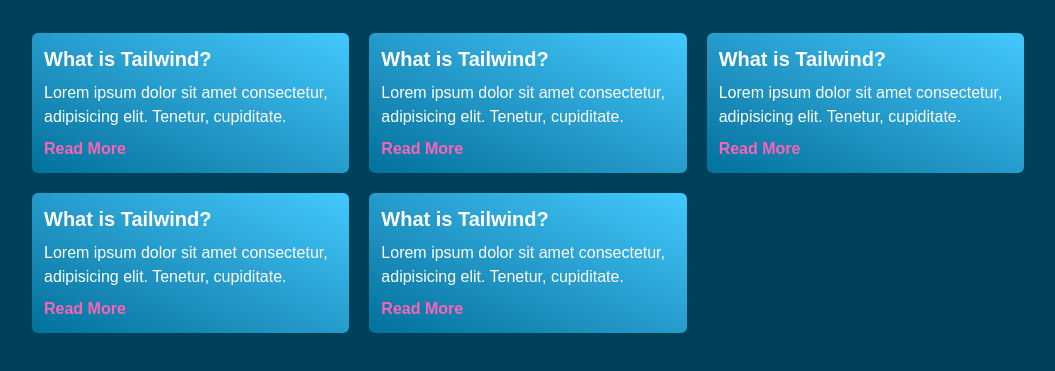
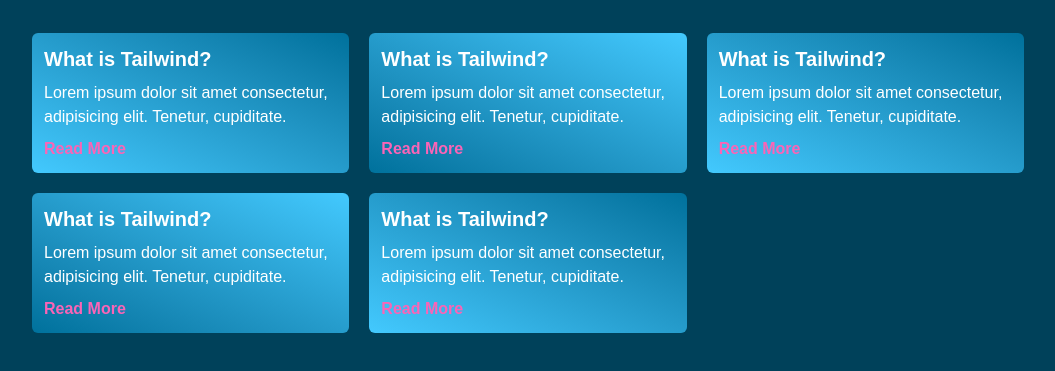
Before and after one commit to Kola0D246/tailwindcss-tutorial, a website built with Vite: page index.html in a window 1280 px wide. Shown: the part 571-942 px from the top of the page, without its empty margins (112-1167 px from the left). Built offline with nearby package versions, Linux system fonts and the light colour scheme.

Commit message:
feat: reverse gradient of every other card (nth child property)

```diff
--- a/index.html
+++ b/index.html
@@ -33,31 +33,31 @@
     <section id="resources" class="grid grid-cols-autofit gap-5 mx-auto max-w-5xl px-4 py-12">
       <h2 class="text-3xl font-bold text-center col-span-full mb-4">Resources</h2>
 
-      <div class="bg-primary-blue bg-linear-to-bl from-primary-blue to-secondary-blue space-y-2 p-3 rounded-md">
+      <div class="bg-primary-blue bg-linear-to-bl even:bg-linear-to-tr from-primary-blue to-secondary-blue space-y-2 p-3 rounded-md">
         <h3 class="text-xl font-bold">What is Tailwind?</h3>
         <p>Lorem ipsum dolor sit amet consectetur, adipisicing elit. Tenetur, cupiditate.</p>
         <a href="" class="font-bold text-pink-400 hover:text-pink-100 transition-colors">Read More</a>
       </div>
 
-      <div class="bg-primary-blue bg-linear-to-bl from-primary-blue to-secondary-blue space-y-2 p-3 rounded-md">
+      <div class="bg-primary-blue bg-linear-to-bl even:bg-linear-to-tr from-primary-blue to-secondary-blue space-y-2 p-3 rounded-md">
         <h3 class="text-xl font-bold">What is Tailwind?</h3>
         <p>Lorem ipsum dolor sit amet consectetur, adipisicing elit. Tenetur, cupiditate.</p>
         <a href="" class="font-bold text-pink-400 hover:text-pink-100 transition-colors">Read More</a>
       </div>
 
-      <div class="bg-primary-blue bg-linear-to-bl from-primary-blue to-secondary-blue space-y-2 p-3 rounded-md">
+      <div class="bg-primary-blue bg-linear-to-bl  even:bg-linear-to-tr from-primary-blue to-secondary-blue space-y-2 p-3 rounded-md">
         <h3 class="text-xl font-bold">What is Tailwind?</h3>
         <p>Lorem ipsum dolor sit amet consectetur, adipisicing elit. Tenetur, cupiditate.</p>
         <a href="" class="font-bold text-pink-400 hover:text-pink-100 transition-colors">Read More</a>
       </div>
 
-      <div class="bg-primary-blue bg-linear-to-bl from-primary-blue to-secondary-blue space-y-2 p-3 rounded-md">
+      <div class="bg-primary-blue bg-linear-to-bl even:bg-linear-to-tr from-primary-blue to-secondary-blue space-y-2 p-3 rounded-md">
         <h3 class="text-xl font-bold">What is Tailwind?</h3>
         <p>Lorem ipsum dolor sit amet consectetur, adipisicing elit. Tenetur, cupiditate.</p>
         <a href="" class="font-bold text-pink-400 hover:text-pink-100 transition-colors">Read More</a>
       </div>
 
-      <div class="bg-primary-blue bg-linear-to-bl from-primary-blue to-secondary-blue space-y-2 p-3 rounded-md">
+      <div class="bg-primary-blue bg-linear-to-bl even:bg-linear-to-tr from-primary-blue to-secondary-blue space-y-2 p-3 rounded-md">
         <h3 class="text-xl font-bold">What is Tailwind?</h3>
         <p>Lorem ipsum dolor sit amet consectetur, adipisicing elit. Tenetur, cupiditate.</p>
         <a href="" class="font-bold text-pink-400 hover:text-pink-100 transition-colors">Read More</a>
```
